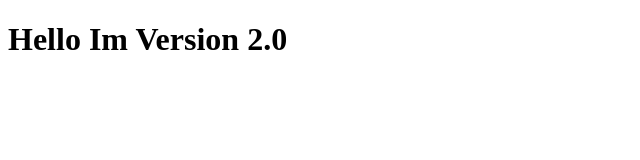
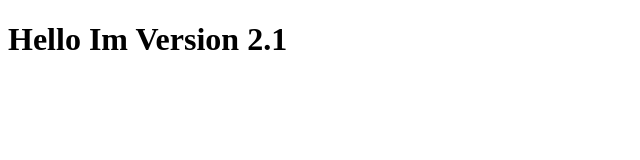
Before and after one commit to thedogecraft/testing, a website: page public/index.html in a window 1280 px wide. Shown: the full height of the page, 0-640 px from the left. Drawn offline with Linux system fonts and the light colour scheme.

Commit message:
bump version

```diff
--- a/public/index.html
+++ b/public/index.html
@@ -6,6 +6,6 @@
     <title>A</title>
   </head>
   <body>
-    <h1>Hello Im Version 2.0</h1>
+    <h1>Hello Im Version 2.1</h1>
   </body>
 </html>
```
